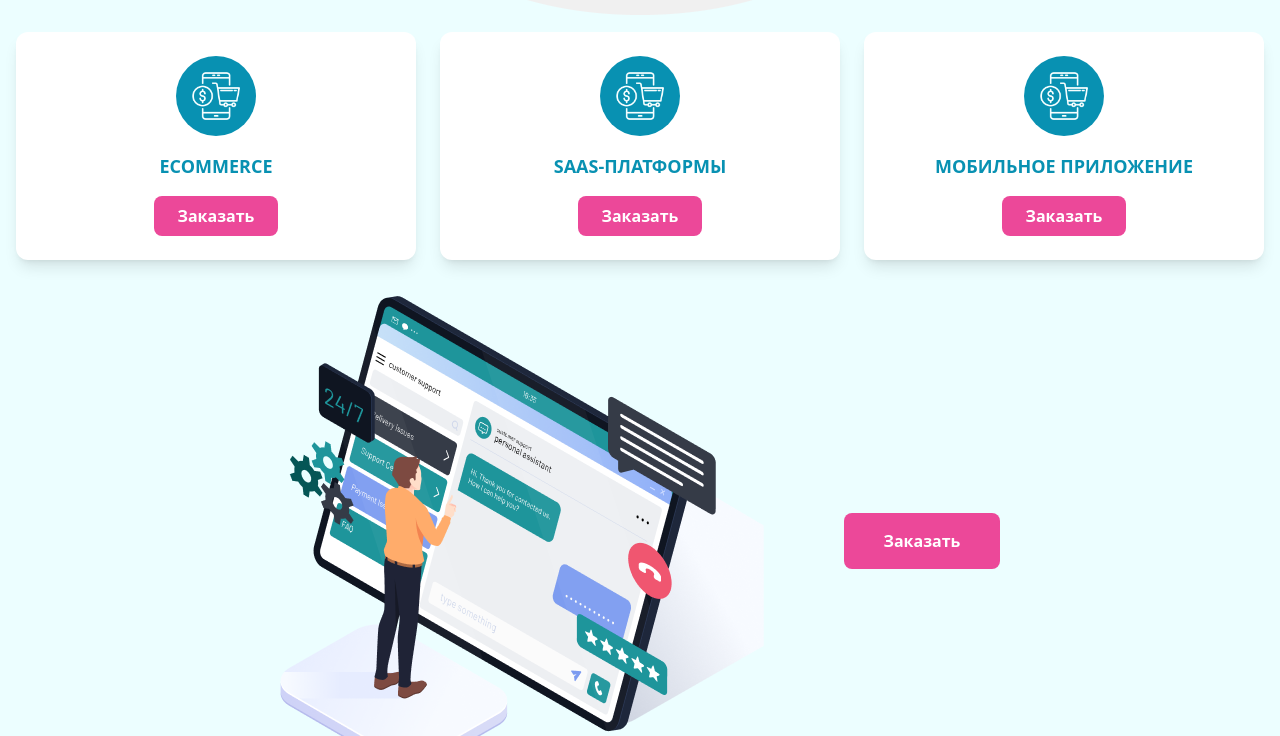
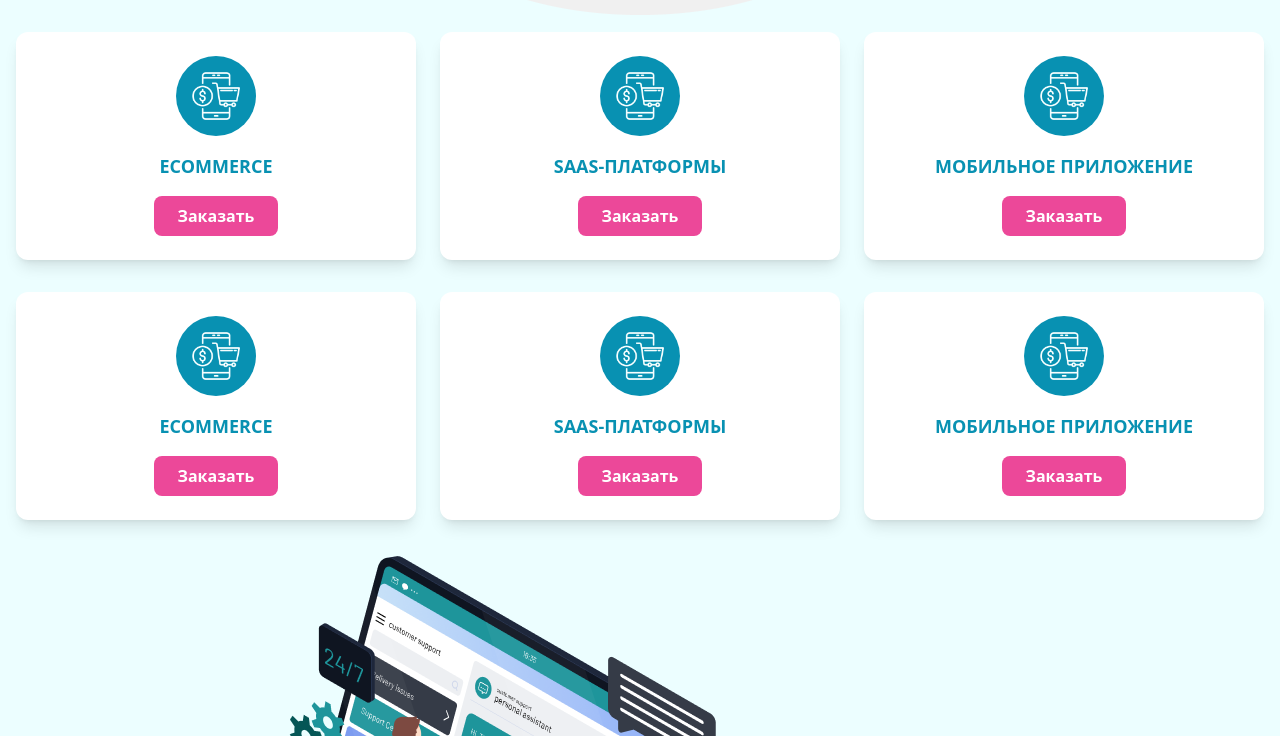
Before and after one commit to jasmina001/Site_ProductFit, a website: page public/main.html in a window 1280 px wide. Shown: the part 579-1315 px from the top of the page. Drawn offline with nearby package versions, Linux system fonts and the light colour scheme.

Commit message:
add new section

```diff
--- a/public/main.html
+++ b/public/main.html
@@ -106,7 +106,35 @@
         </div>
     </div>
     <!-- Cards container -->
+    <div class="max-w-7xl mx-auto p-4 grid grid-cols-1 sm:grid-cols-2 lg:grid-cols-3 gap-6">
+        <!-- Card 1 -->
+        <div class="bg-white shadow-lg rounded-xl p-6 flex flex-col items-center">
+            <div class="bg-cyan-600 p-4 rounded-full">
+                <img src="/assets/Group (7).png" alt="Ecommerce" class="w-12 h-12">
+            </div>
+            <h3 class="text-cyan-600 font-bold text-lg mt-4">ECOMMERCE</h3>
+            <button class="mt-4 bg-pink-500 text-white font-semibold px-6 py-2 rounded-lg">Заказать</button>
+        </div>
 
+        <!-- Card 2 -->
+        <div class="bg-white shadow-lg rounded-xl p-6 flex flex-col items-center">
+            <div class="bg-cyan-600 p-4 rounded-full">
+                <img src="/assets/Group (7).png" alt="SAAS Platform" class="w-12 h-12">
+            </div>
+            <h3 class="text-cyan-600 font-bold text-lg mt-4">SAAS-ПЛАТФОРМЫ</h3>
+            <button class="mt-4 bg-pink-500 text-white font-semibold px-6 py-2 rounded-lg">Заказать</button>
+        </div>
+
+        <!-- Add more cards as needed -->
+        <!-- Example for Mobile App -->
+        <div class="bg-white shadow-lg rounded-xl p-6 flex flex-col items-center">
+            <div class="bg-cyan-600 p-4 rounded-full">
+                <img src="/assets/Group (7).png" alt="Mobile App" class="w-12 h-12">
+            </div>
+            <h3 class="text-cyan-600 font-bold text-lg mt-4">МОБИЛЬНОЕ ПРИЛОЖЕНИЕ</h3>
+            <button class="mt-4 bg-pink-500 text-white font-semibold px-6 py-2 rounded-lg">Заказать</button>
+        </div>
+    </div>
 
     <div class="container mx-auto flex justify-center items-center gap-20 mt-5 flex-wrap">
         <div>
```
